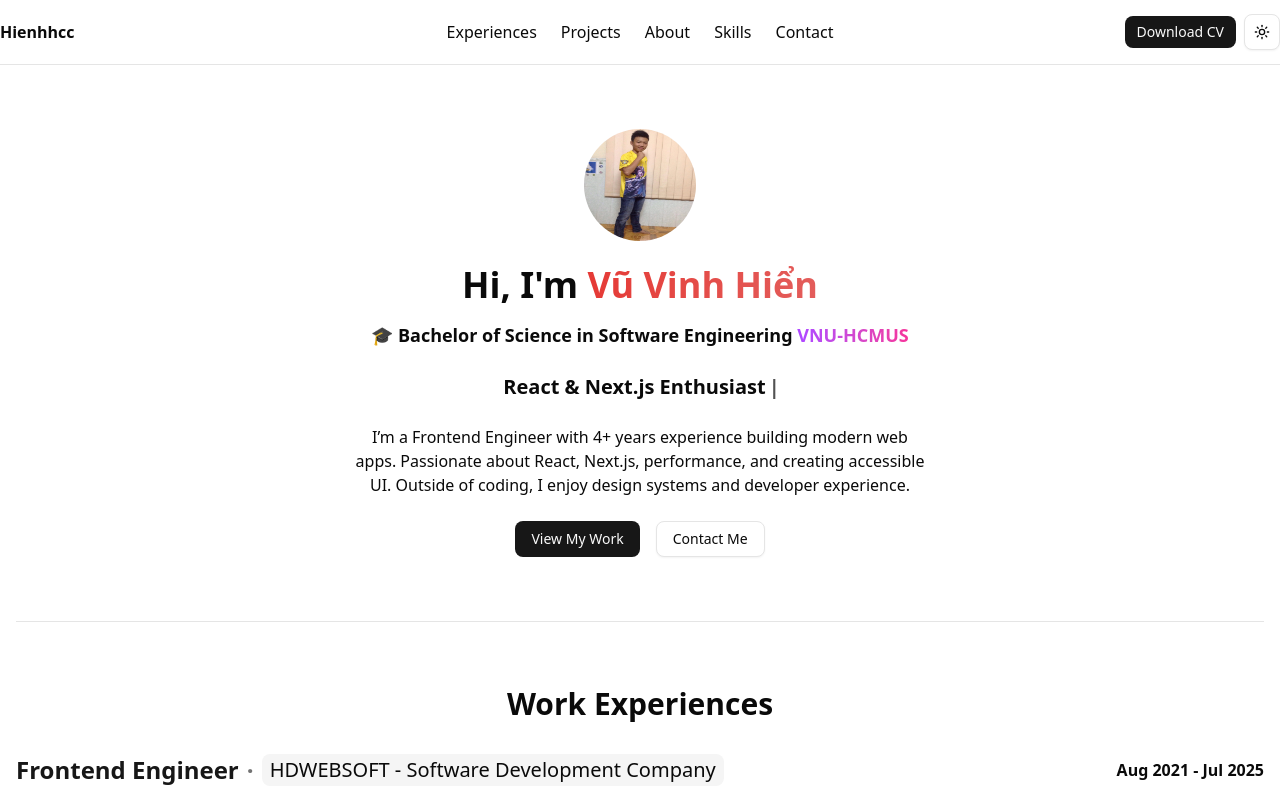
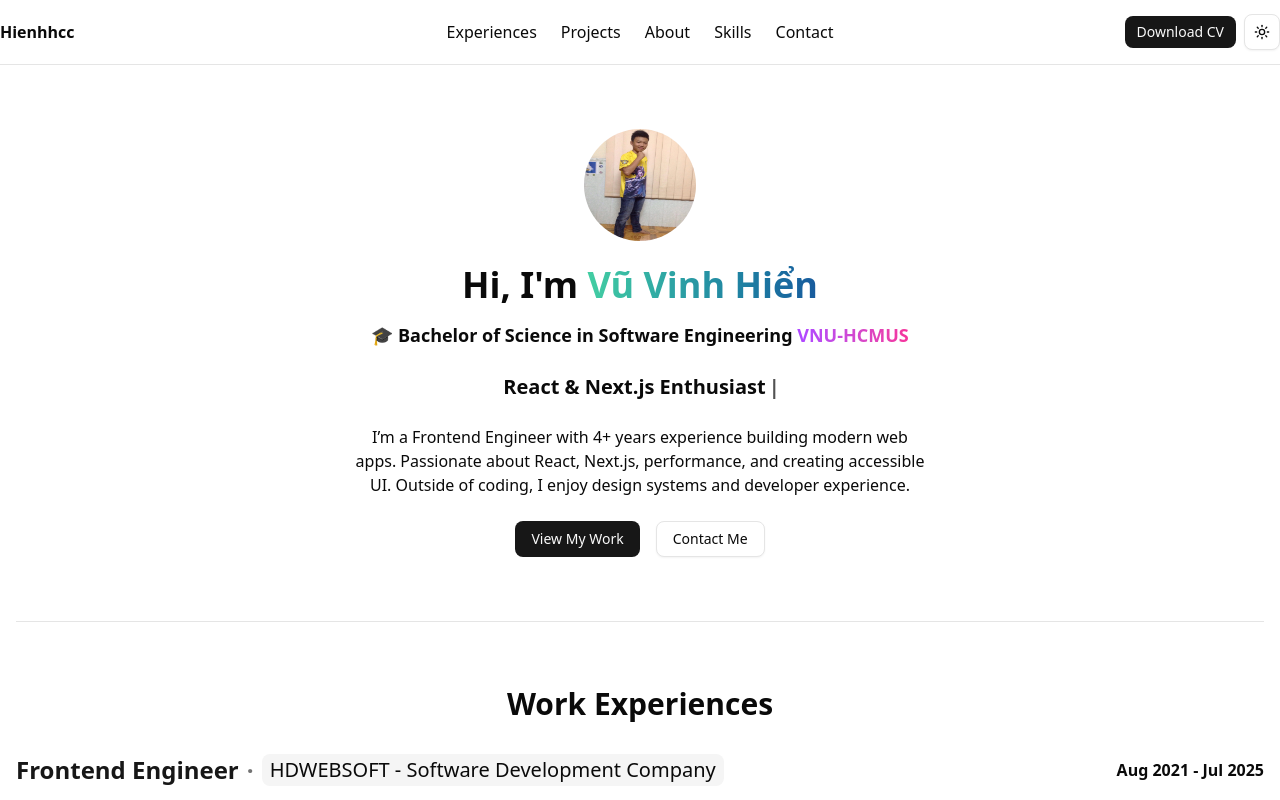
Before and after one commit to hienhhcc/portfolio-v2, a Next.js app: page / in a window 1280 px wide. Shown: the top 800 px of the page. Built offline with nearby package versions, Linux system fonts and the light colour scheme.

Commit message:
update: Adjust the FadeInBottom animation function and update the shine keyframe

```diff
--- a/src/app/components/Animation/FadeInBottomMotion.tsx
+++ b/src/app/components/Animation/FadeInBottomMotion.tsx
@@ -21,7 +21,7 @@ export default function FadeInBottomMotion<T extends ElementType>({
     <Component
       initial={{ opacity: 0, y: 15 }}
       whileInView={{ opacity: 1, y: 0 }}
-      transition={{ duration: 0.5 }}
+      transition={{ duration: 0.5, ease: "easeOut" }}
       viewport={{ once: true }}
       className={className}
       {...motionProps}
--- a/src/app/components/Hero/NameText.tsx
+++ b/src/app/components/Hero/NameText.tsx
@@ -4,7 +4,7 @@ export default function NameText() {
   return (
     <h1 className="text-4xl font-bold">
       Hi, I&apos;m{" "}
-      <span className="bg-gradient-to-r from-[#e53935] to-[#e35d5b] bg-clip-text text-transparent">
+      <span className="bg-gradient-to-r from-[#43cea2] to-[#185a9d] bg-clip-text text-transparent">
         Vũ Vinh Hiển
       </span>
     </h1>
--- a/src/app/globals.css
+++ b/src/app/globals.css
@@ -46,13 +46,13 @@
   --radius-lg: var(--radius);
   --radius-xl: calc(var(--radius) + 4px);
 
-  --animate-shine: shine 4s ease-in-out infinite;
+  --animate-shine: shine 7s ease-in-out infinite;
   @keyframes shine {
     0% {
       left: -100%;
       transition-property: left;
     }
-    20%,
+    12%,
     100% {
       left: 100%;
       transition-property: left;
```
